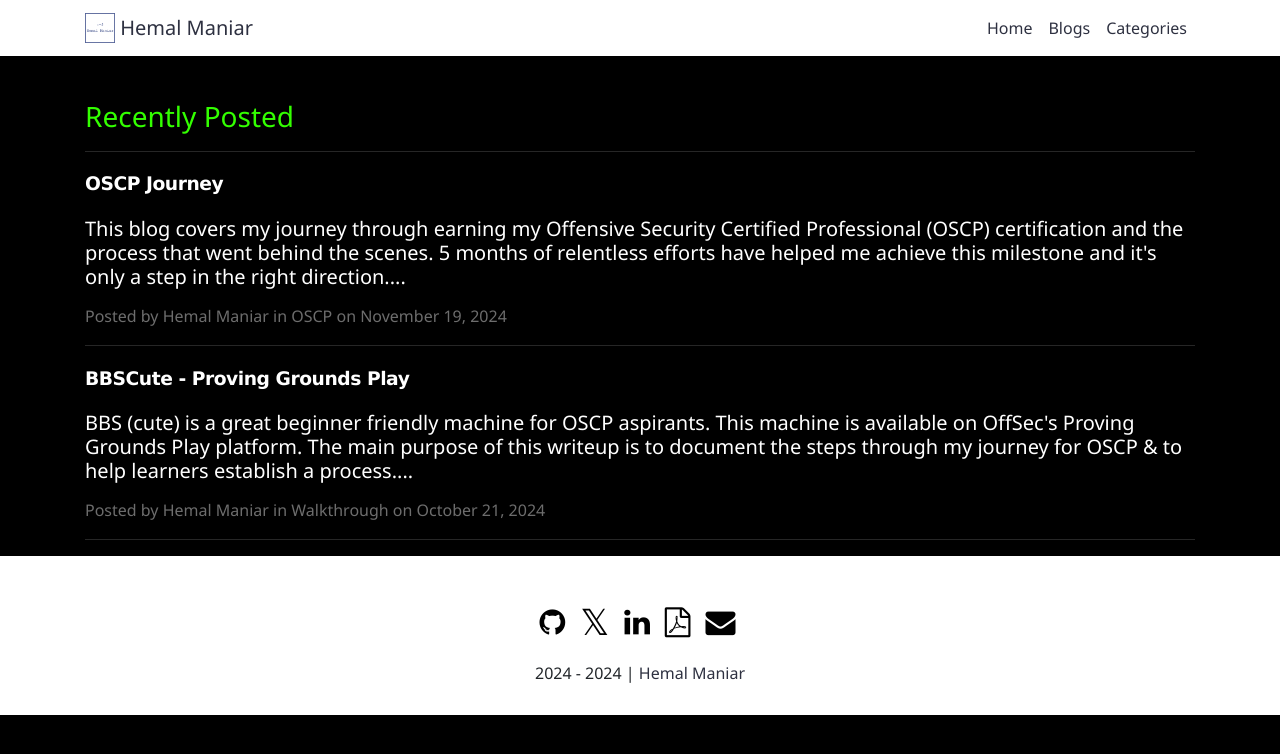
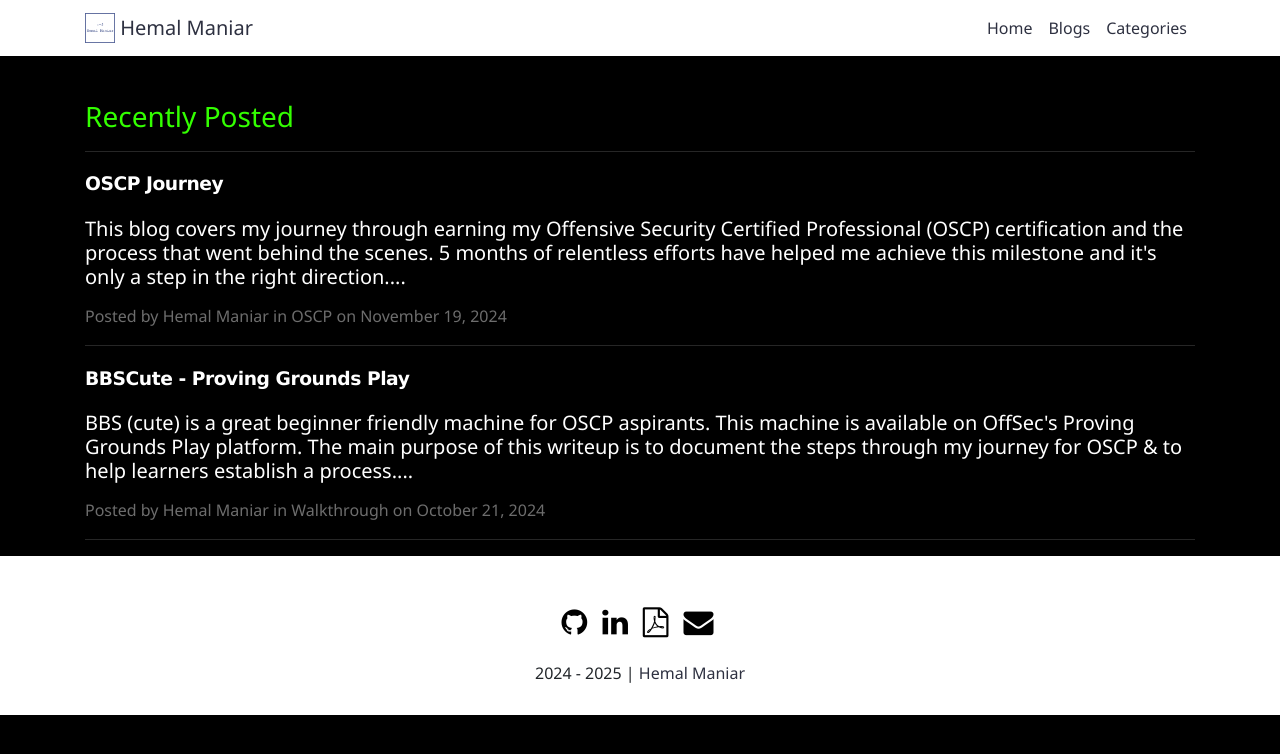
Before and after one commit to hemal-maniar/hemal-maniar.github.io, a Jekyll site: the page built from blog/index.html, in a window 1280 px wide. Shown: the top 754 px of the page. Built offline with Jekyll 4.4.1, drawn with Linux system fonts in a browser that asks for light colours; nearby versions of some CDN libraries.

Commit message:
editing footer

```diff
--- a/_includes/footer.html
+++ b/_includes/footer.html
@@ -78,10 +78,12 @@
                             class="fa fa-github"></i></a>
                 </div>
             </li>
+            <!--
             <li>
-                <div class="grow"><a href="https://twitter.com/he_malware" target="_blank"><i
+                <div class="grow"><a href="https://twitter.com/username" target="_blank"><i
                             class="fa fa-twitter"></i></a></div>
             </li>
+            -->
             <li>
                 <div class="grow"><a href="https://www.linkedin.com/in/hemal-maniar" target="_blank"><i
                             class="fa fa-linkedin"></i></a></div>
@@ -97,5 +99,5 @@
             </li>
         </ul>
     </div>
-    <p style="text-align: center; padding-bottom: 30px; padding-top: 20px;">2024 - 2024 | <a target="_blank" class="left left2" href="/">Hemal Maniar</a></p>
+    <p style="text-align: center; padding-bottom: 30px; padding-top: 20px;">2024 - 2025 | <a target="_blank" class="left left2" href="/">Hemal Maniar</a></p>
 </div>
```
